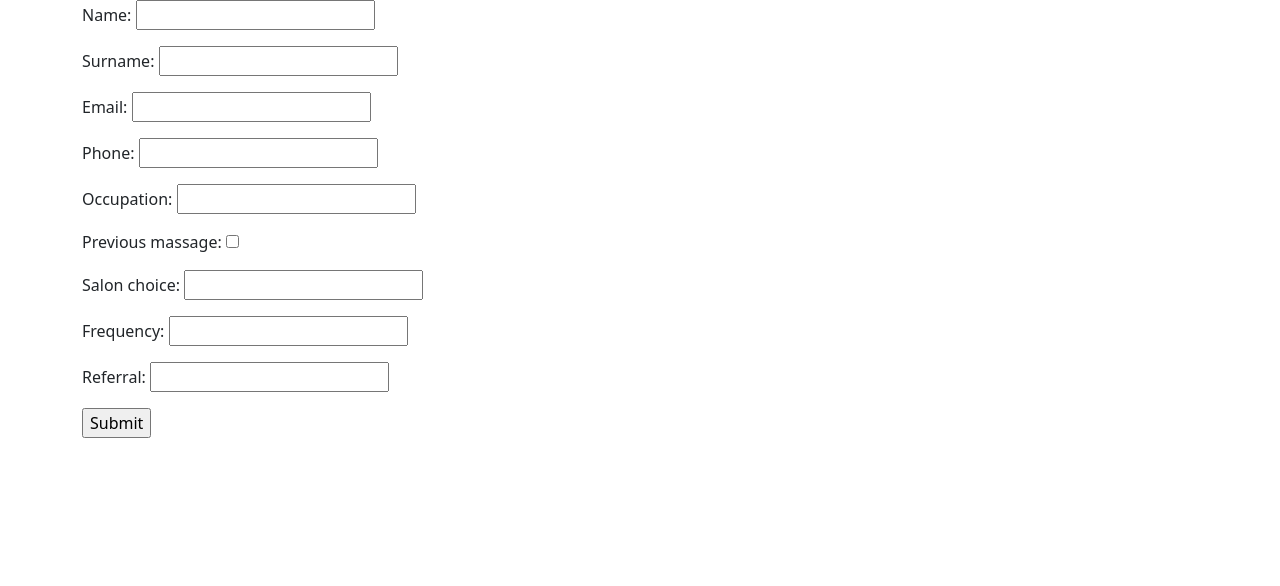
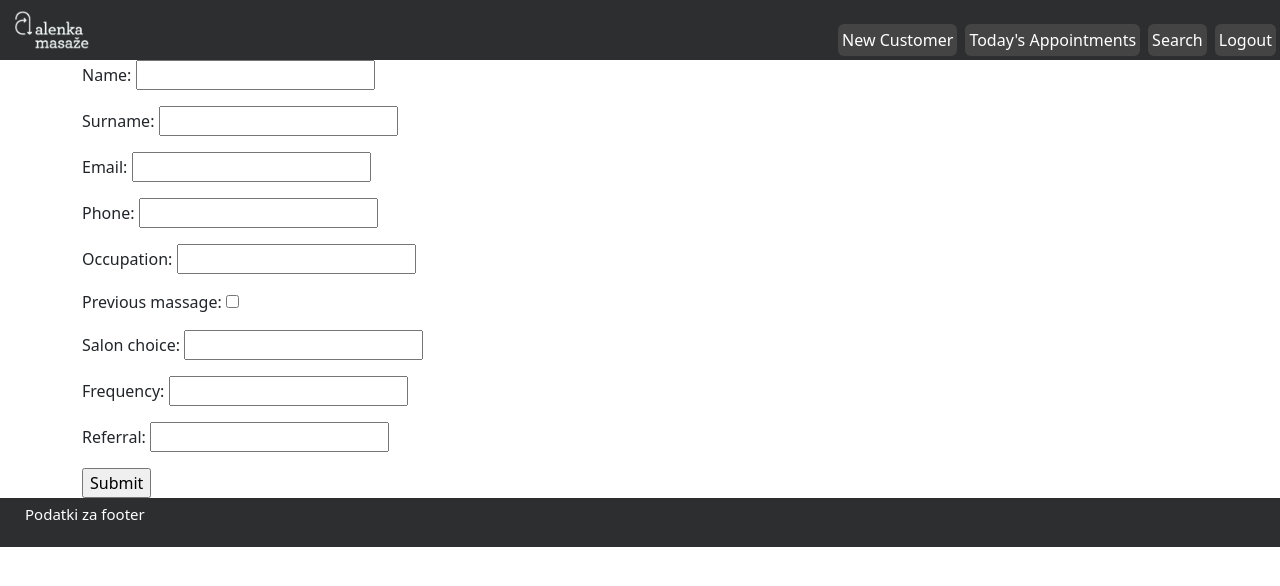
Before and after one commit to petmetic/therapy-tracker, a Django app: page /customer_list/add/ in a window 1280 px wide. Shown: the top 586 px of the page. Run offline with Django 4.2, Linux system fonts and the light colour scheme; the visitor is signed in with stand-in values (Sample User, id 1).

Commit message:
added navbar and footer marker

```diff
--- /dev/null
+++ b/src/web/static/css/base.css
@@ -0,0 +1,42 @@
+.logo {
+    color: transparent;
+    padding: 10px;
+    height: 60px;
+}
+
+
+.color-background {
+    background-color: #2d2e30;
+}
+
+.nav {
+    align-content: flex-end;
+}
+
+.btn-custom {
+    color: white;
+    background-color: #444444;
+    padding: 3px;
+    margin: 4px;
+}
+
+.btn-custom:click {
+    background-color: #555555;
+    color: dimgrey;
+}
+
+.btn-custom:hover {
+    color: coral;
+}
+
+.w-80 {
+    max-width: 80%;
+}
+
+
+.footer-text {
+    color: white;
+    padding: 5px;
+    margin-left: 20px;
+    font-size: 15px;
+}
--- a/src/web/templates/base.html
+++ b/src/web/templates/base.html
@@ -6,12 +6,30 @@
     <link rel="shortcut icon" href="/favicon.ico" type="image/x-icon"> <!--- CHECK IF IT IS CORRECT--->
     <link rel="icon" href="/favicon.ico" type="image/x-icon">
     <link href="https://cdn.jsdelivr.net/npm/bootstrap@5.2.3/dist/css/bootstrap.min.css" rel="stylesheet" integrity="sha384-rbsA2VBKQhggwzxH7pPCaAqO46MgnOM80zW1RWuH61DGLwZJEdK2Kadq2F9CUG65" crossorigin="anonymous">
+    <link rel="stylesheet" href="/static/css/base.css" type="text/css">
     <title>{% block title %} {% endblock %}</title>
 </head>
 <body>
+<header class="color-background d-flex justify-content-between">
+    <img src="/static/images/logo.png"
+         alt="Alenka masaže"
+         href="/"
+         class="logo"/>
+    <ul class="nav">
+            <a class="btn btn-custom" role="button" data-bs-toogle="button" aria-pressed="true" href="{% url 'customer_add' %}">New Customer</a>
+            <a class="btn btn-custom" role="button" data-bs-toogle="button" aria-pressed="true" href="#">Today's Appointments</a>
+            <a class="btn btn-custom" role="button" data-bs-toogle="button" aria-pressed="true" href="#">Search</a>
+            <a class="btn btn-custom" role="button" data-bs-toogle="button" aria-pressed="true" href="#">Logout</a>
+    </ul>
+</header>
 
 <div class="container">{% block content %}
 {% endblock %}</div>
+
+<footer class="color-background d-flex">
+    <p class="footer-text">Podatki za footer</p>
+
+</footer>
 
 <script src="https://cdn.jsdelivr.net/npm/bootstrap@5.2.3/dist/js/bootstrap.bundle.min.js" integrity="sha384-kenU1KFdBIe4zVF0s0G1M5b4hcpxyD9F7jL+jjXkk+Q2h455rYXK/7HAuoJl+0I4" crossorigin="anonymous"></script>
 <script src="https://cdn.jsdelivr.net/npm/@popperjs/core@2.11.6/dist/umd/popper.min.js" integrity="sha384-oBqDVmMz9ATKxIep9tiCxS/Z9fNfEXiDAYTujMAeBAsjFuCZSmKbSSUnQlmh/jp3" crossorigin="anonymous"></script>
```
Also changed, not shown: src/web/static/images/logo.png (added).
